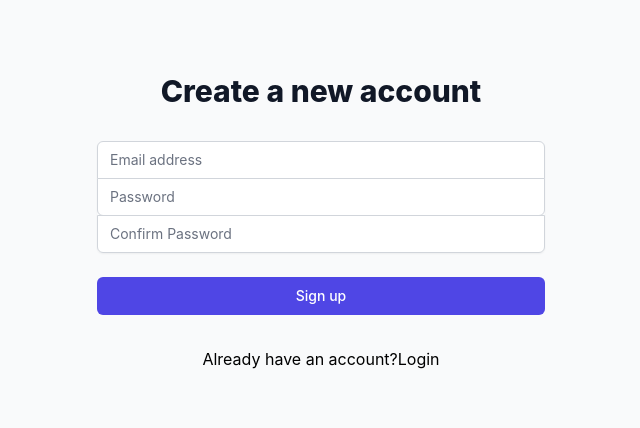
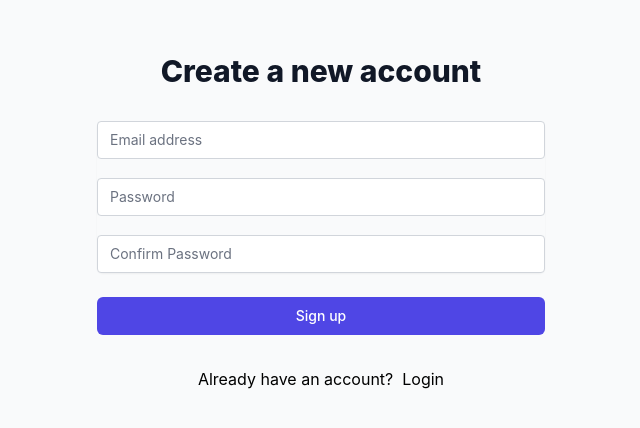
Before and after one commit to beenishkhan603/insightApp, a React (Create React App) app: page /signup in a window 1280 px wide. Shown: the part 190-618 px from the top of the page, without its empty margins (319-959 px from the left). Built offline with nearby package versions, Linux system fonts and the light colour scheme.

Commit message:
Update: login and signup UI

```diff
--- a/src/components/auth/login.js
+++ b/src/components/auth/login.js
@@ -37,9 +37,9 @@
 								name="email"
 								type="email"
 								{...register('email')}
-								className={`appearance-none rounded-none relative block w-full px-3 py-2 border ${
+								className={`appearance-none rounded relative block w-full px-3 py-2 my-5 border ${
 									errors?.email ? 'border-red-500' : 'border-gray-300'
-								} placeholder-gray-500 text-gray-900 rounded-t-md focus:outline-none focus:ring-indigo-500 focus:border-indigo-500 focus:z-10 sm:text-sm`}
+								} placeholder-gray-500 text-gray-900 focus:outline-none focus:ring-indigo-500 focus:border-indigo-500 focus:z-10 sm:text-sm`}
 								placeholder="Email address"
 							/>
 							{errors?.email && (
@@ -58,9 +58,9 @@
 								type="password"
 								autoComplete="current-password"
 								{...register('password')}
-								className={`appearance-none rounded-none relative block w-full px-3 py-2 border ${
+								className={`appearance-none rounded relative block w-full px-3 my-5 py-2 border ${
 									errors?.password ? 'border-red-500' : 'border-gray-300'
-								} placeholder-gray-500 text-gray-900 rounded-b-md focus:outline-none focus:ring-indigo-500 focus:border-indigo-500 focus:z-10 sm:text-sm`}
+								} placeholder-gray-500 text-gray-900  focus:outline-none focus:ring-indigo-500 focus:border-indigo-500 focus:z-10 sm:text-sm`}
 								placeholder="Password"
 							/>
 							{errors?.password && (
@@ -80,7 +80,7 @@
 					</div>
 				</form>
 				<div className="flex justify-center">
-					<p>Dont have an account?</p>
+					<p>Dont have an account?</p> &nbsp;&nbsp;
 					<a href="/signup">Sign up</a>
 				</div>
 			</div>
--- a/src/components/auth/signup.js
+++ b/src/components/auth/signup.js
@@ -37,9 +37,9 @@
 								name="email"
 								type="email"
 								{...register('email')}
-								className={`appearance-none rounded-none relative block w-full px-3 py-2 border ${
+								className={`appearance-none rounded relative block w-full px-3 py-2 my-5 border ${
 									errors?.email ? 'border-red-500' : 'border-gray-300'
-								} placeholder-gray-500 text-gray-900 rounded-t-md focus:outline-none focus:ring-indigo-500 focus:border-indigo-500 focus:z-10 sm:text-sm`}
+								} placeholder-gray-500 text-gray-900 focus:outline-none focus:ring-indigo-500 focus:border-indigo-500 focus:z-10 sm:text-sm`}
 								placeholder="Email address"
 							/>
 							{errors?.email && (
@@ -58,9 +58,9 @@
 								type="password"
 								autoComplete="current-password"
 								{...register('password')}
-								className={`appearance-none rounded-none relative block w-full px-3 py-2 border ${
+								className={`appearance-none rounded relative block w-full px-3 my-5 py-2 border ${
 									errors?.password ? 'border-red-500' : 'border-gray-300'
-								} placeholder-gray-500 text-gray-900 rounded-b-md focus:outline-none focus:ring-indigo-500 focus:border-indigo-500 focus:z-10 sm:text-sm`}
+								} placeholder-gray-500 text-gray-900  focus:outline-none focus:ring-indigo-500 focus:border-indigo-500 focus:z-10 sm:text-sm`}
 								placeholder="Password"
 							/>
 							{errors?.password && (
@@ -79,9 +79,9 @@
 								type="password"
 								autoComplete="current-password"
 								{...register('confirmPassword')}
-								className={`appearance-none rounded-none relative block w-full px-3 py-2 border ${
+								className={`appearance-none rounded relative block w-full px-3 py-2 border ${
 									errors?.confirmPassword ? 'border-red-500' : 'border-gray-300'
-								} placeholder-gray-500 text-gray-900 rounded-b-md focus:outline-none focus:ring-indigo-500 focus:border-indigo-500 focus:z-10 sm:text-sm`}
+								} placeholder-gray-500 text-gray-900  focus:outline-none focus:ring-indigo-500 focus:border-indigo-500 focus:z-10 sm:text-sm`}
 								placeholder="Confirm Password"
 							/>
 							{errors?.confirmPassword && (
@@ -101,7 +101,7 @@
 					</div>
 				</form>
 				<div className="flex justify-center">
-					<p>Already have an account?</p>
+					<p>Already have an account?</p>&nbsp;&nbsp;
 					<a href="/login">Login</a>
 				</div>
 			</div>
```
